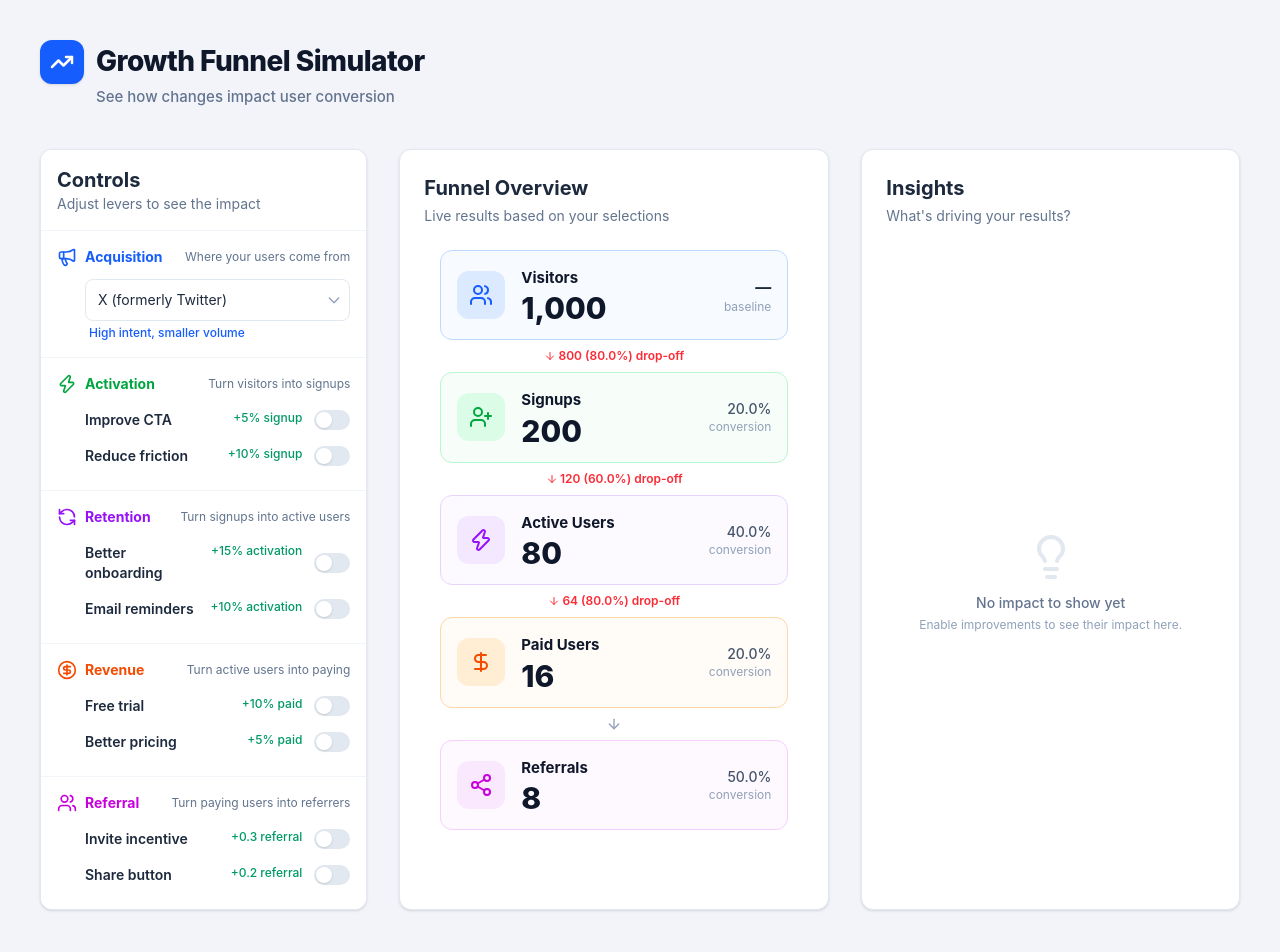
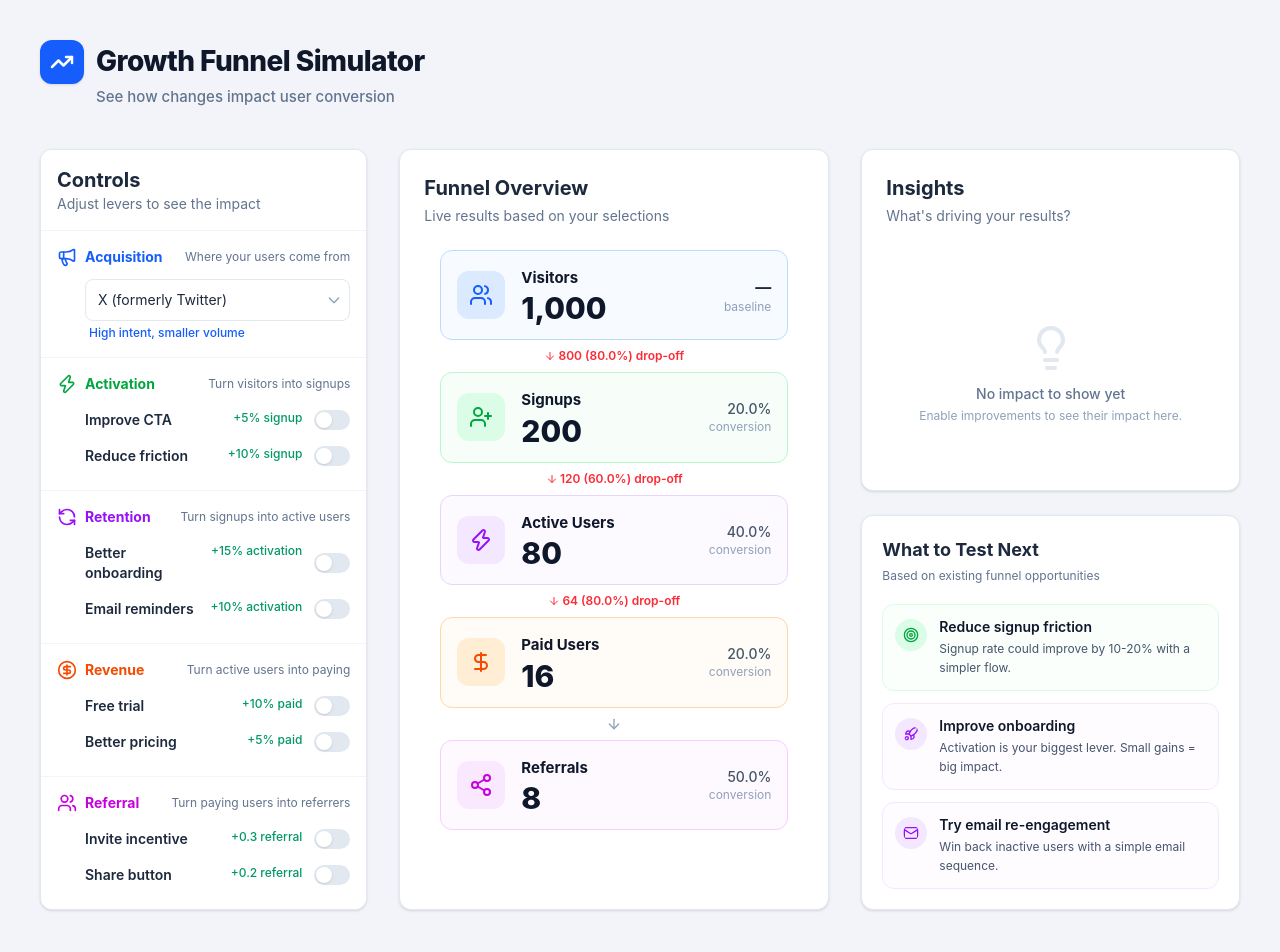
Before and after one commit to mycolaos/aarrr, a React (Vite) app: page / in a window 1280 px wide. Shown: the top 952 px of the page. Built offline with nearby package versions, Linux system fonts and the light colour scheme.

Commit message:
UI: Move and restyle 'What to Test Next' into the Insights column

```diff
--- a/src/AARRR.tsx
+++ b/src/AARRR.tsx
@@ -243,8 +243,8 @@ export default function GrowthFunnelSimulator() {
         </section>
 
         {/* Right Column: Insights */}
-        <section className="col-span-24 lg:col-span-8 flex flex-col">
-          <Card className="p-6 h-full flex flex-col bg-white">
+        <section className="col-span-24 lg:col-span-8 flex flex-col gap-6">
+          <Card className="p-6 flex-1 flex flex-col bg-white">
             <h2 className="text-xl font-bold text-slate-800 mb-1">Insights</h2>
             <p className="text-sm text-slate-500 mb-6">What's driving your results?</p>
 
@@ -294,37 +294,34 @@ export default function GrowthFunnelSimulator() {
               </div>
             )}
           </Card>
-        </section>
 
-        {/* Bottom Section: What I'd Test Next */}
-        {/* Wait, the image shows "What I'd Test Next" taking full 12 columns under the 3 columns! */}
-        <section className="col-span-12 mt-4">
-          <Card className="p-6 bg-white shrink-0">
-            <h2 className="text-xl font-bold text-slate-800 mb-1">What I'd Test Next</h2>
-            <p className="text-sm text-slate-500 mb-6">Based on your current funnel and biggest opportunities</p>
+          {/* Bottom Section: What I'd Test Next */}
+          <Card className="p-5 bg-white shrink-0">
+            <h2 className="text-lg font-bold text-slate-800 mb-1">What to Test Next</h2>
+            <p className="text-xs text-slate-500 mb-5">Based on existing funnel opportunities</p>
 
-            <div className="grid grid-cols-1 md:grid-cols-3 gap-6">
-              <div className="flex items-start p-4 rounded-xl border border-green-100 bg-green-50/30 hover:bg-green-50/50 transition-colors duration-200">
-                <Target className="w-8 h-8 text-green-600 mt-1 shrink-0 bg-green-100 p-1.5 rounded-full" />
-                <div className="ml-4">
-                  <h4 className="font-bold text-slate-900 mb-1">Test reducing signup friction</h4>
-                  <p className="text-sm text-slate-600 leading-relaxed">Signup rate could improve by 10-20% with a simpler flow.</p>
+            <div className="flex flex-col gap-3">
+              <div className="flex items-start p-3 rounded-xl border border-green-100 bg-green-50/30 hover:bg-green-50/80 transition-colors duration-200">
+                <Target className="w-8 h-8 text-green-600 mt-0.5 shrink-0 bg-green-100 p-2 rounded-full" />
+                <div className="ml-3">
+                  <h4 className="font-semibold text-sm text-slate-900 mb-0.5">Reduce signup friction</h4>
+                  <p className="text-xs text-slate-600 leading-relaxed">Signup rate could improve by 10-20% with a simpler flow.</p>
                 </div>
               </div>
 
-              <div className="flex items-start p-4 rounded-xl border border-purple-100 bg-purple-50/30 hover:bg-purple-50/50 transition-colors duration-200">
-                <Rocket className="w-8 h-8 text-purple-600 mt-1 shrink-0 bg-purple-100 p-1.5 rounded-full" />
-                <div className="ml-4">
-                  <h4 className="font-bold text-slate-900 mb-1">Improve onboarding experience</h4>
-                  <p className="text-sm text-slate-600 leading-relaxed">Activation is your biggest lever. Small gains = big impact.</p>
+              <div className="flex items-start p-3 rounded-xl border border-purple-100 bg-purple-50/30 hover:bg-purple-50/80 transition-colors duration-200">
+                <Rocket className="w-8 h-8 text-purple-600 mt-0.5 shrink-0 bg-purple-100 p-2 rounded-full" />
+                <div className="ml-3">
+                  <h4 className="font-semibold text-sm text-slate-900 mb-0.5">Improve onboarding</h4>
+                  <p className="text-xs text-slate-600 leading-relaxed">Activation is your biggest lever. Small gains = big impact.</p>
                 </div>
               </div>
 
-              <div className="flex items-start p-4 rounded-xl border border-purple-100 bg-purple-50/30 hover:bg-purple-50/50 transition-colors duration-200">
-                <Mail className="w-8 h-8 text-purple-600 mt-1 shrink-0 bg-purple-100 p-1.5 rounded-full" />
-                <div className="ml-4">
-                  <h4 className="font-bold text-slate-900 mb-1">Try email re-engagement</h4>
-                  <p className="text-sm text-slate-600 leading-relaxed">Win back inactive users with a simple email sequence.</p>
+              <div className="flex items-start p-3 rounded-xl border border-purple-100 bg-purple-50/30 hover:bg-purple-50/80 transition-colors duration-200">
+                <Mail className="w-8 h-8 text-purple-600 mt-0.5 shrink-0 bg-purple-100 p-2 rounded-full" />
+                <div className="ml-3">
+                  <h4 className="font-semibold text-sm text-slate-900 mb-0.5">Try email re-engagement</h4>
+                  <p className="text-xs text-slate-600 leading-relaxed">Win back inactive users with a simple email sequence.</p>
                 </div>
               </div>
             </div>
```
